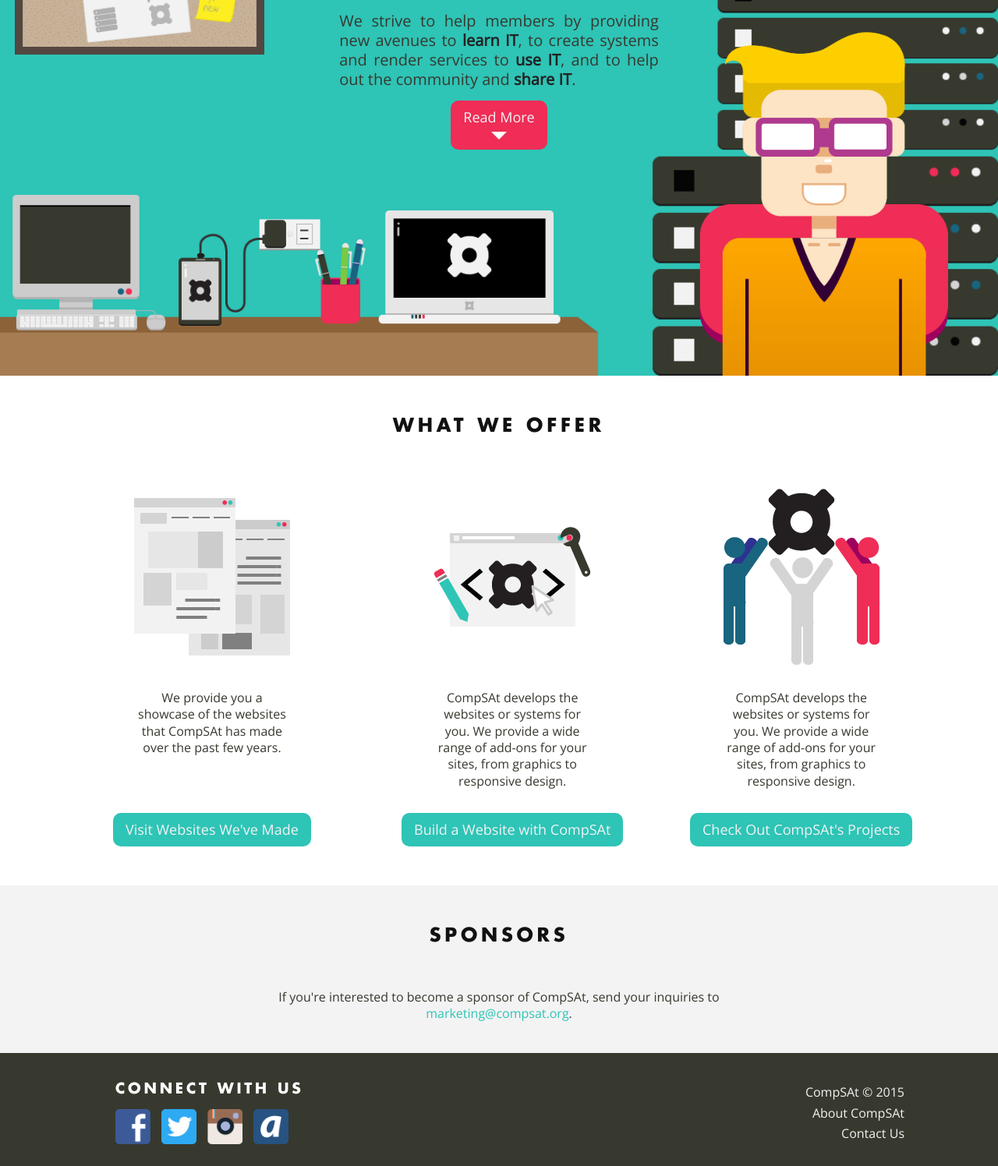
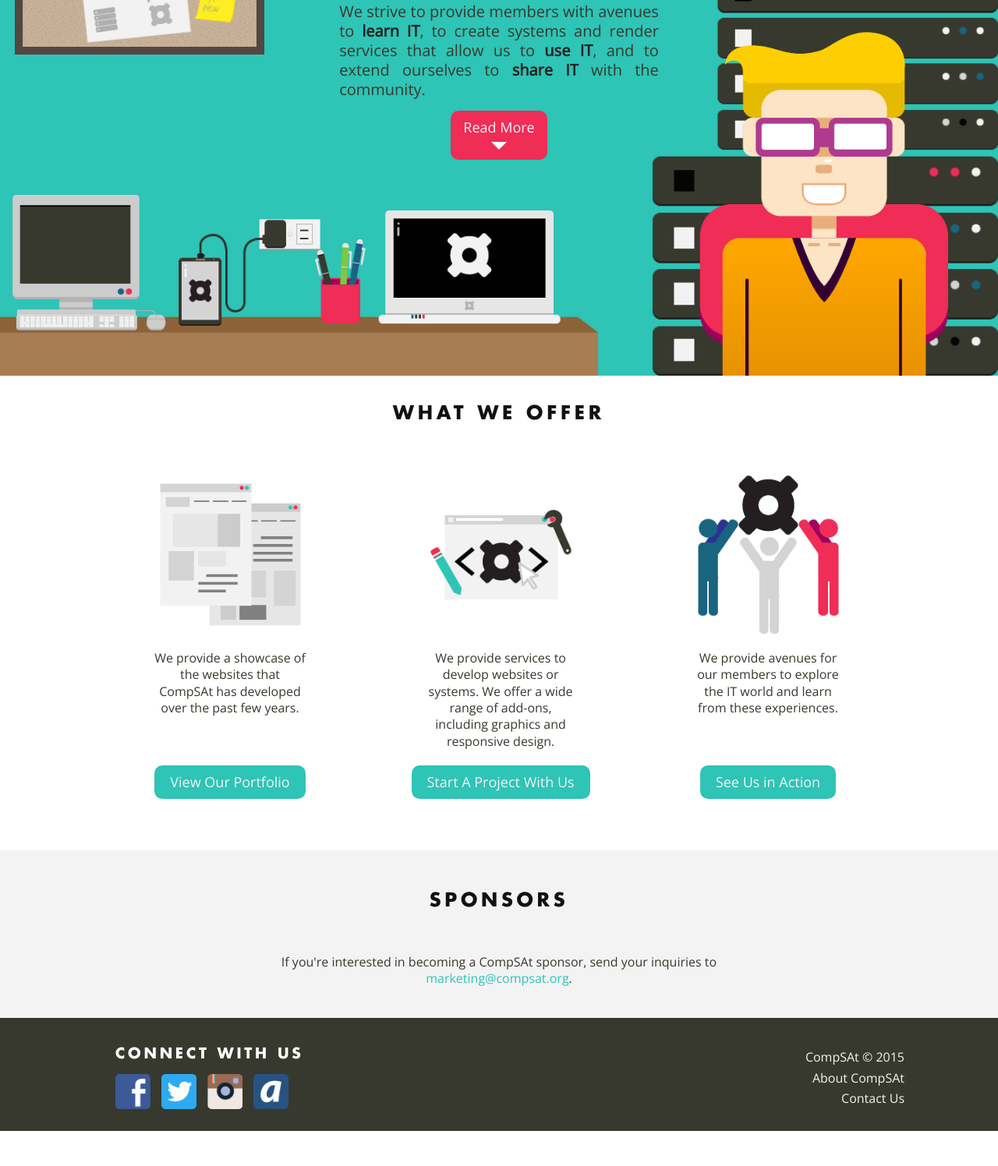
Before and after one commit to RIanDeLaCruz/CompSite2015-2016, a PHP site: page / in a window 1280 px wide. Shown: the part 398-1894 px from the top of the page at 78% size. After the commit the page ends 1849 px from the top, so only its background shows below. Run offline with PHP 8.4, Linux system fonts and the light colour scheme.

Commit message:
Updated Index content based on comments

```diff
--- a/css/style.css
+++ b/css/style.css
@@ -533,10 +533,13 @@ div#head_content.home {
  		background-color: #FF1D25;
  	}
 
+#what_we_offer {
+	padding: 1em;
+}
 
 #what_we_offer .item {
 	margin: 0 60px;
-	width: 250px;
+	width: 225px;
 	display: -webkit-flex;
 	display: -ms-flexbox;
 	display: flex;
@@ -556,7 +559,7 @@ div#head_content.home {
 	}
 
 	#what_we_offer .item > p {
-		margin: 20px 0;
+		margin: 10px 0;
 		width: 200px;
 		-webkit-flex: 1;
 		    -ms-flex: 1;
@@ -573,7 +576,7 @@ div#head_content.home {
 		color: #F3F3F3;
 		background-color: #2EC4B6;
 		border-radius: 10px;
-		padding: 8px 16px;
+		padding: 8px 20px;
 		margin: 10px 0;
 		vertical-align: middle;
 		-webkit-transition: background-color 200ms ease;
@@ -769,6 +772,10 @@ div#head_content.home {
   #microsites .flex-container-column,
   #client-sites .flex-container-column {
   	margin: 0 4em 2em;
+  }
+
+  #client-sites {
+  	background-color: #F3F3F3;
   }
 
   .site {
--- a/index.php
+++ b/index.php
@@ -5,7 +5,7 @@
     <meta http-equiv="X-UA-Compatible" content="IE=edge">
     <meta name="viewport" content="width=device-width, initial-scale=1, maximum-scale=1">
 		<title>CompSAt | Premier IT Organization of the Ateneo</title>
-		<link rel="stylesheet" type="text/css" href="css/style.min.css">
+		<link rel="stylesheet" type="text/css" href="css/style.css">
 		<link href='http://fonts.googleapis.com/css?family=Open+Sans' rel='stylesheet' type='text/css'>
 		<link rel="icon" type="image/x-icon" href="images/favicon.ico">
 	</head>
@@ -25,10 +25,10 @@
 			</nav>
 			<div id="head_content" class="home" style="height: 90vh;">
 					<div class="welcome-text">
-						<h2 style="font-family:'Lucida Console', Monaco, monospace; letter-spacing: 0; text-transform: initial;">Hello World! Welcome to</h2>
+						<h2 style="font-family:'Lucida Console', Monaco, monospace; letter-spacing: 0; text-transform: initial;">Hello, World! Welcome to</h2>
 						<img src="images/CompSAtLogo.png">
 						<br>
-						<p>We strive to help members by providing new avenues to <strong>learn IT</strong>, to create systems and render services to <strong>use IT</strong>, and to help out the community and <strong>share IT</strong>.</p>
+						<p>We strive to provide members with avenues to <strong>learn IT</strong>, to create systems and render services that allow us to <strong>use IT</strong>, and to extend ourselves to <strong>share IT</strong> with the community.</p>
 						<a href="#what_we_offer" id="cta">Read More</a>
 					</div>
 				<div class="servers">&nbsp;</div>
@@ -43,18 +43,18 @@
 				<div class="flex-container">
 					<div class="item">
 							<img src="images/WhatWeOffer_portfolio.png">
-							<p>We provide you a showcase of the websites that CompSAt has made over the past few years.</p>
-							<a href="portfolio.php" class="button">Visit Websites We've Made</a>
+							<p>We provide a showcase of the websites that CompSAt has developed over the past few years.</p>
+							<a href="portfolio.php" class="button">View Our Portfolio</a>
 						</div>
 					<div class="item">
 							<img src="images/WhatWeOffer_services.png">
-							<p>CompSAt develops the websites or systems for you. We provide a wide range of add-ons for your sites, from graphics to responsive design.</p>
-							<a href="services.php" class="button">Build a Website with CompSAt</a>
+							<p>We provide services to develop websites or systems. We offer a wide range of add-ons, including graphics and responsive design.</p>
+							<a href="services.php" class="button">Start A Project With Us</a>
 						</div>
 					<div class="item">
 							<img src="images/WhatWeOffer_projects.png">
-							<p>CompSAt develops the websites or systems for you. We provide a wide range of add-ons for your sites, from graphics to responsive design.</p>
-							<a href="projects.php" class="button">Check Out CompSAt's Projects</a>
+							<p>We provide avenues for our members to explore the IT world and learn from these experiences.</p>
+							<a href="projects.php" class="button">See Us in Action</a>
 						</div>
 				</div>
 			</div>
@@ -62,7 +62,7 @@
 				<h2>SPONSORS</h2>
 				<div class="flex-container">
 					<div class="info-text">
-						<p>If you're interested to become a sponsor of CompSAt, send your inquiries to <a href="mailto:marketing@compsat.org">marketing@compsat.org</a>.</p>
+						<p>If you're interested in becoming a CompSAt sponsor, send your inquiries to <a href="mailto:marketing@compsat.org">marketing@compsat.org</a>.</p>
 					</div>
 				</div>
 			</div>
```
